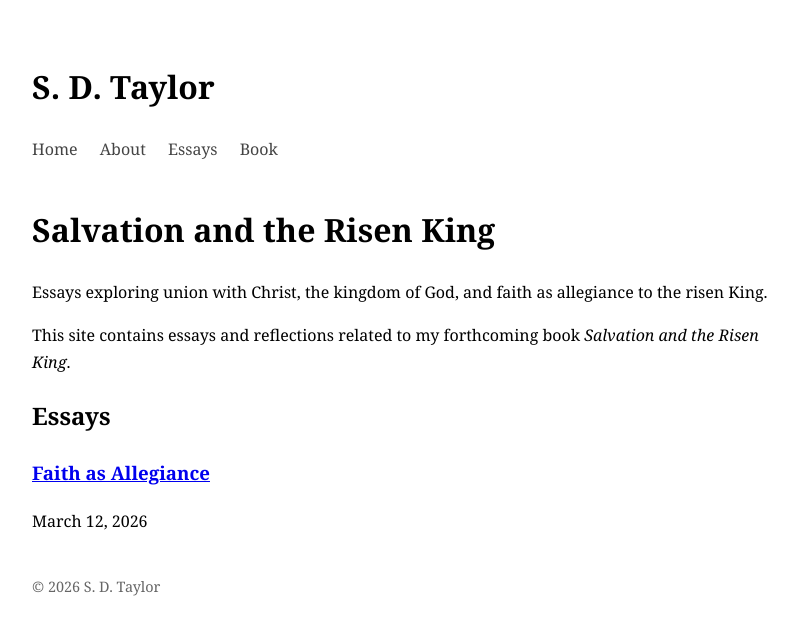
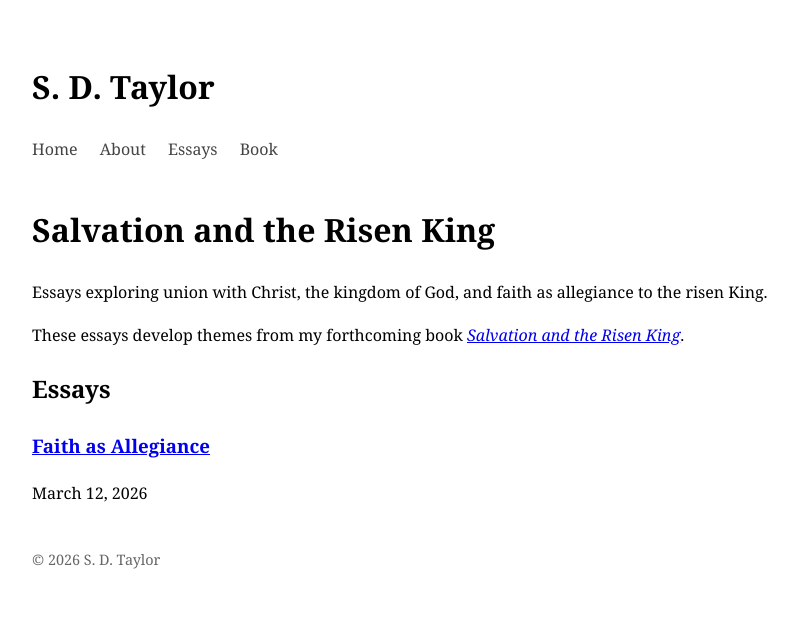
Before and after one commit to sdtaylor333/sdtaylor333.github.io, a Jekyll site: the page built from index.md, in a window 1280 px wide. Shown: the top 635 px of the page, without its empty margins (228-1026 px from the left). Built offline with Jekyll 4.4.1, drawn with Linux system fonts in a browser that asks for light colours.

Commit message:
Update index.md

```diff
--- a/index.md
+++ b/index.md
@@ -7,7 +7,7 @@ title: Home
 
 Essays exploring union with Christ, the kingdom of God, and faith as allegiance to the risen King.
 
-This site contains essays and reflections related to my forthcoming book *Salvation and the Risen King*.
+These essays develop themes from my forthcoming book *[Salvation and the Risen King](/book)*.
 
 ## Essays
 
```
